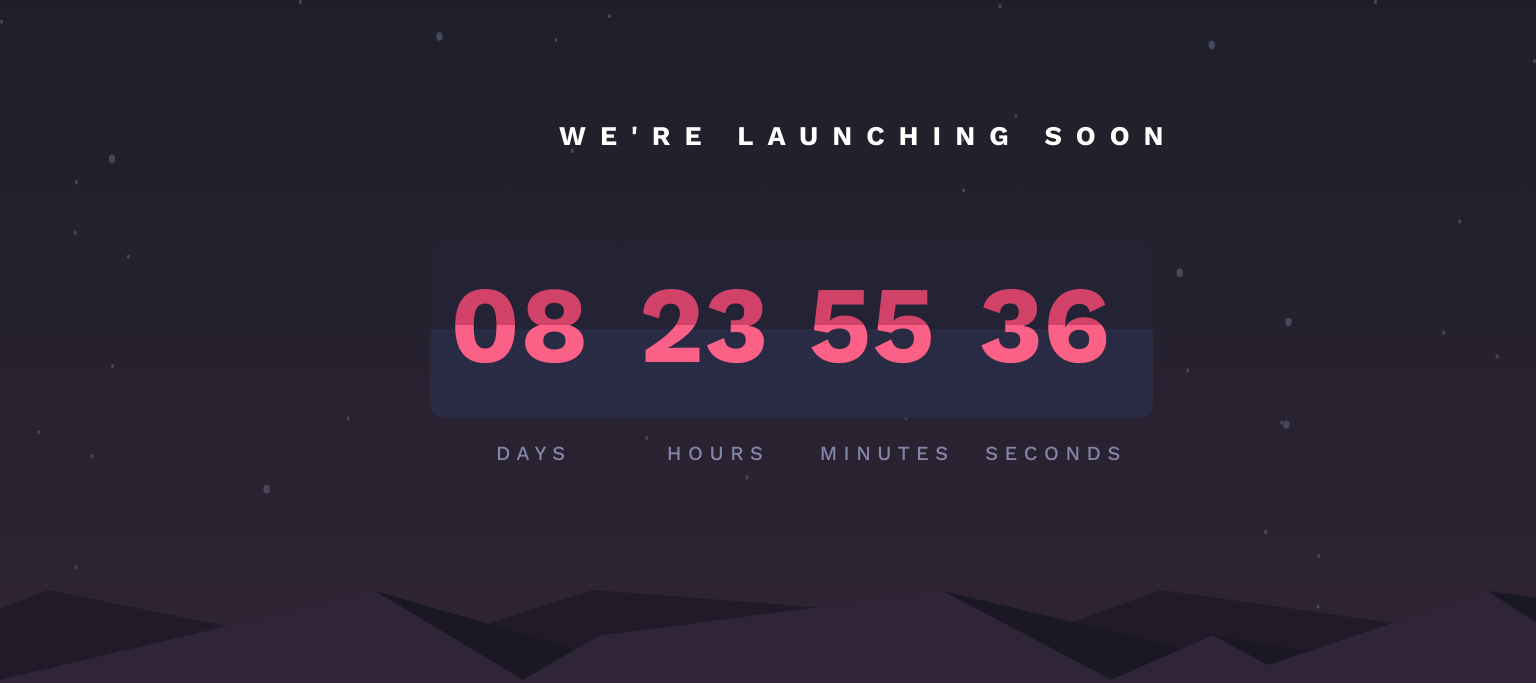
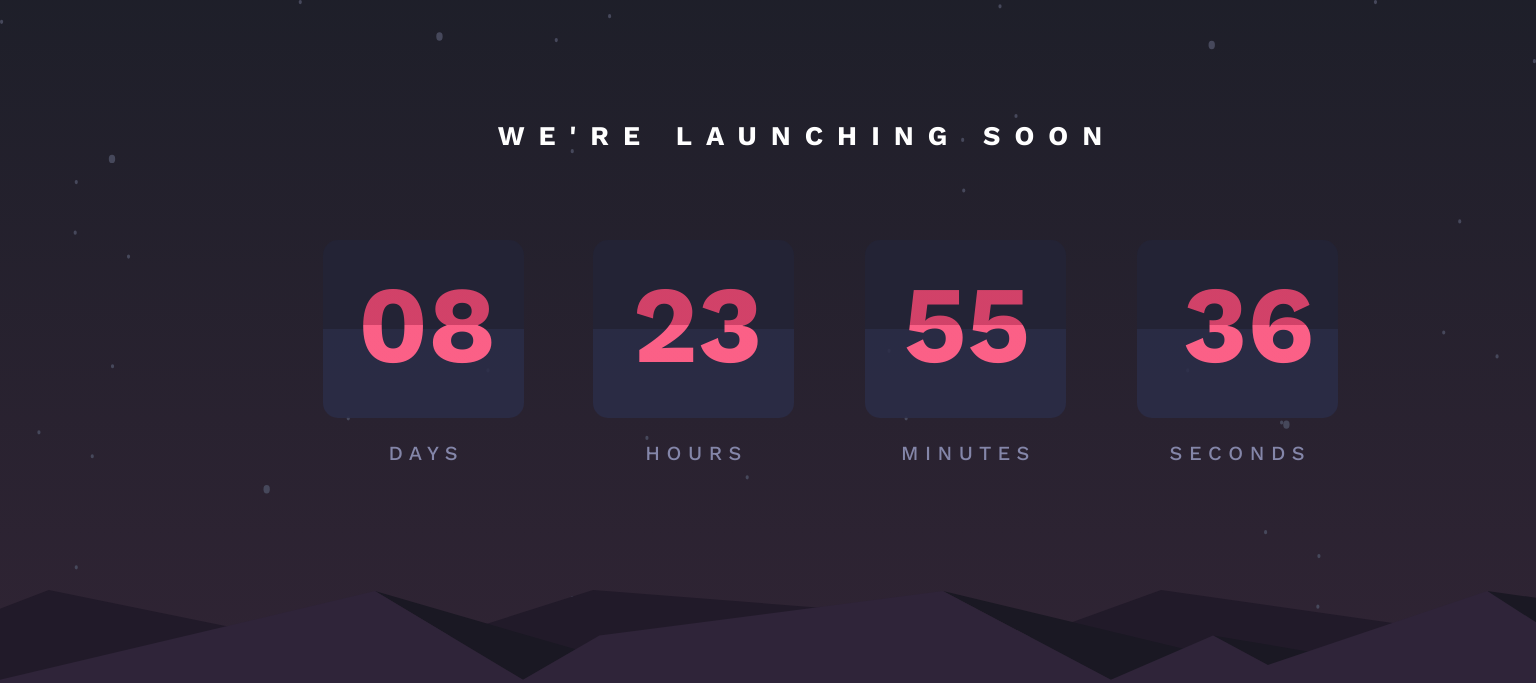
Before and after one commit to marwaas3d/launch-countdown-timer, a plain HTML site: page index.html in a window 1536 px wide. Shown: the top 683 px of the page. Drawn offline with nearby package versions, Linux system fonts and the light colour scheme.

Commit message:
updated css file

```diff
--- a/main.css
+++ b/main.css
@@ -34,7 +34,8 @@
     .heading h1{
         position: absolute;
         top: 15%;
-        left: 36.4%;
+        left: 32.4%;
+        left: 32.4%;
         color: var(--White);
         font-size: 27px;
         font-weight: 700;
@@ -65,7 +66,7 @@
         width: 201px;
         height: 178px;
         top: 30%;
-        left: 28%;
+        left: 21%;
     }
 
     .first-half{
@@ -91,7 +92,7 @@
         -webkit-background-clip: text;
         color: transparent;
         top: 32.6%;
-        left: 29.3%;
+        left: 23.3%;
     }
     /************************************/
     .box2{
@@ -99,7 +100,7 @@
         width: 201px;
         height: 178px;
         top: 30%;
-        left: 40%;
+        left: 38.6%;
     }
 
 
@@ -111,7 +112,7 @@
         -webkit-background-clip: text;
         color: transparent;
         top: 32.6%;
-        left: 41.6%;
+        left: 41.2%;
     }
 
     /************************************/
@@ -120,7 +121,7 @@
         width: 201px;
         height: 178px;
         top: 30%;
-        left: 51%;
+        left: 56.3%;
     }
 
 
@@ -132,7 +133,7 @@
         -webkit-background-clip: text;
         color: transparent;
         top: 32.6%;
-        left: 52.6%;
+        left: 58.8%;
     }
 
 
@@ -142,7 +143,7 @@
         width: 201px;
         height: 178px;
         top: 30%;
-        left: 62%;
+        left: 74%;
     }
 
 
@@ -154,7 +155,7 @@
         -webkit-background-clip: text;
         color: transparent;
         top: 32.6%;
-        left: 63.7%;
+        left: 77%;
     }
 
     p{
```
